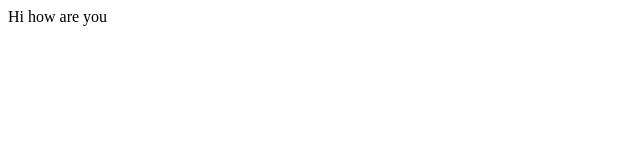
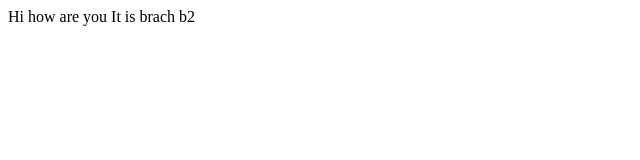
Before and after one commit to Nagesh86566/project2, a plain HTML site: page index.html in a window 1280 px wide. Shown: the full height of the page, 0-640 px from the left. Drawn offline with Linux system fonts and the light colour scheme.

Commit message:
branch b2

```diff
--- a/index.html
+++ b/index.html
@@ -1,3 +1,4 @@
 <html>
 Hi how are you
+It is brach b2
 </html>
```
